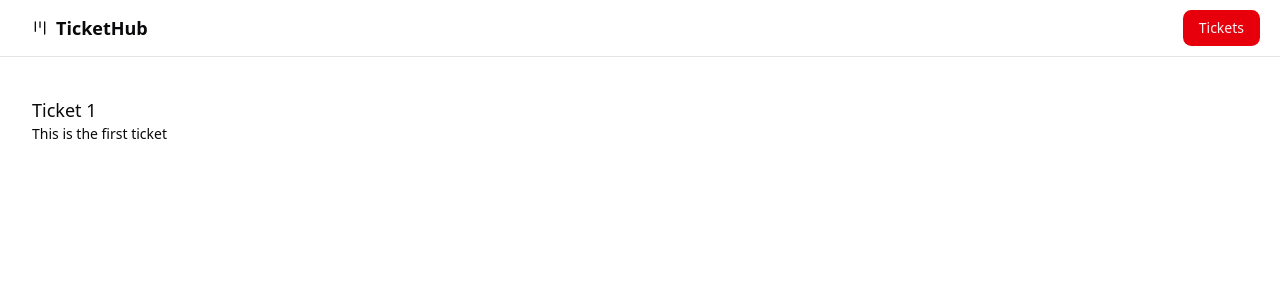
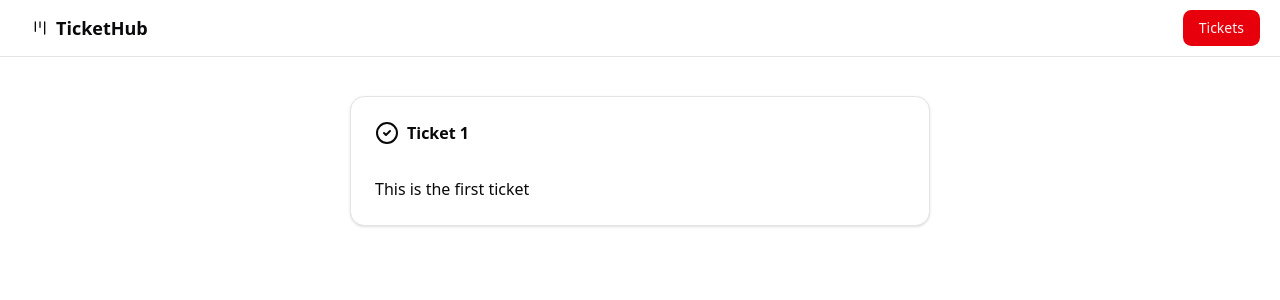
Before and after one commit to codeGoCodeNot/Project-Ticket-System, a Next.js app: page /tickets/1 in a window 1280 px wide. Shown: the top 300 px of the page. Built offline with nearby package versions, Linux system fonts and the light colour scheme.

Commit message:
feat(app/tickets/[ticketId]): Reuse TicketItem in TicketPage with isDetail prop to hide buttons and add conditional styling

```diff
--- a/src/app/tickets/[ticketId]/page.tsx
+++ b/src/app/tickets/[ticketId]/page.tsx
@@ -1,5 +1,6 @@
 import Placeholder from "@/components/placeholder";
 import { initialTickets } from "@/data";
+import TicketItem from "@/features/ticket/components/ticket-item";
 
 // This is a ticket page
 type TicketPageProps = {
@@ -16,9 +17,8 @@
   }
 
   return (
-    <div>
-      <h2 className="text-lg">{ticket.title}</h2>
-      <p className="text-sm">{ticket.content}</p>
+    <div className="flex justify-center animate-fade-from-top">
+      <TicketItem ticket={ticket} isDetail />
     </div>
   );
 };
--- a/src/features/ticket/components/ticket-item.tsx
+++ b/src/features/ticket/components/ticket-item.tsx
@@ -5,12 +5,14 @@
 import { Ticket } from "../types";
 import { LucideSquareArrowOutUpRight } from "lucide-react";
 import { Button } from "@/components/ui/button";
+import clsx from "clsx";
 
 type TicketItemProps = {
   ticket: Ticket;
+  isDetail?: boolean;
 };
 
-const TicketItem = ({ ticket }: TicketItemProps) => {
+const TicketItem = ({ ticket, isDetail }: TicketItemProps) => {
   const detailButton = (
     <Button asChild variant="outline" size="icon">
       <Link href={ticketPath(ticket.id)}>
@@ -20,7 +22,12 @@
   );
 
   return (
-    <div className="w-full max-w-[420px] flex gap-x-1">
+    <div
+      className={clsx("w-full flex gap-x-1", {
+        "max-w-[580px]": isDetail,
+        "max-w-[420px]": !isDetail,
+      })}
+    >
       <Card className="w-full ">
         <CardHeader>
           <CardTitle className="flex gap-x-2 items-center">
@@ -30,10 +37,18 @@
         </CardHeader>
 
         <CardContent>
-          <span className="line-clamp-3">{ticket.content}</span>
+          <span
+            className={clsx("whitespace-break-spaces", {
+              "line-clamp-3": !isDetail,
+            })}
+          >
+            {ticket.content}
+          </span>
         </CardContent>
       </Card>
-      <div className="flex flex-col gap-y-1">{detailButton}</div>
+      {isDetail ? null : (
+        <div className="flex flex-col gap-y-1">{detailButton}</div>
+      )}
     </div>
   );
 };
```
